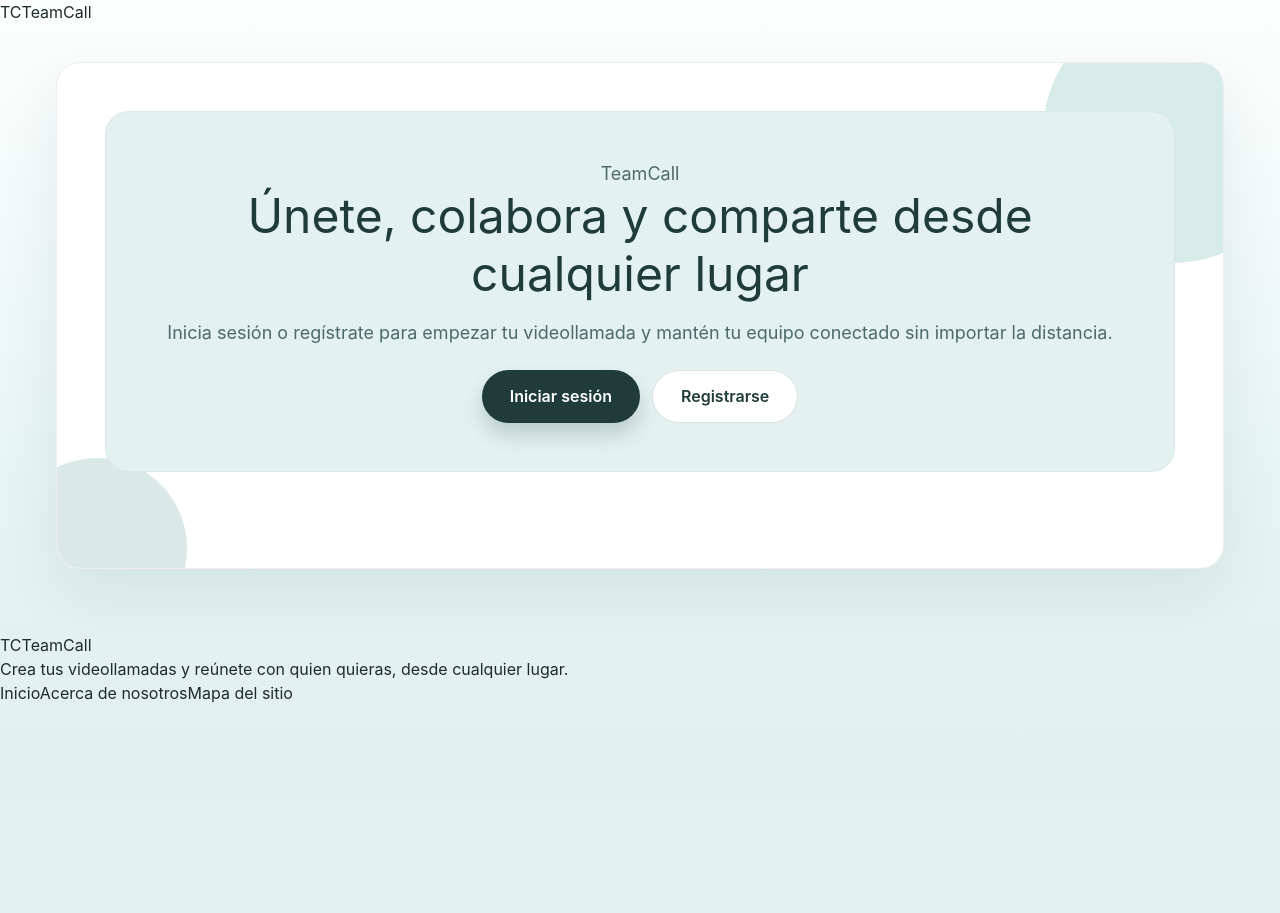
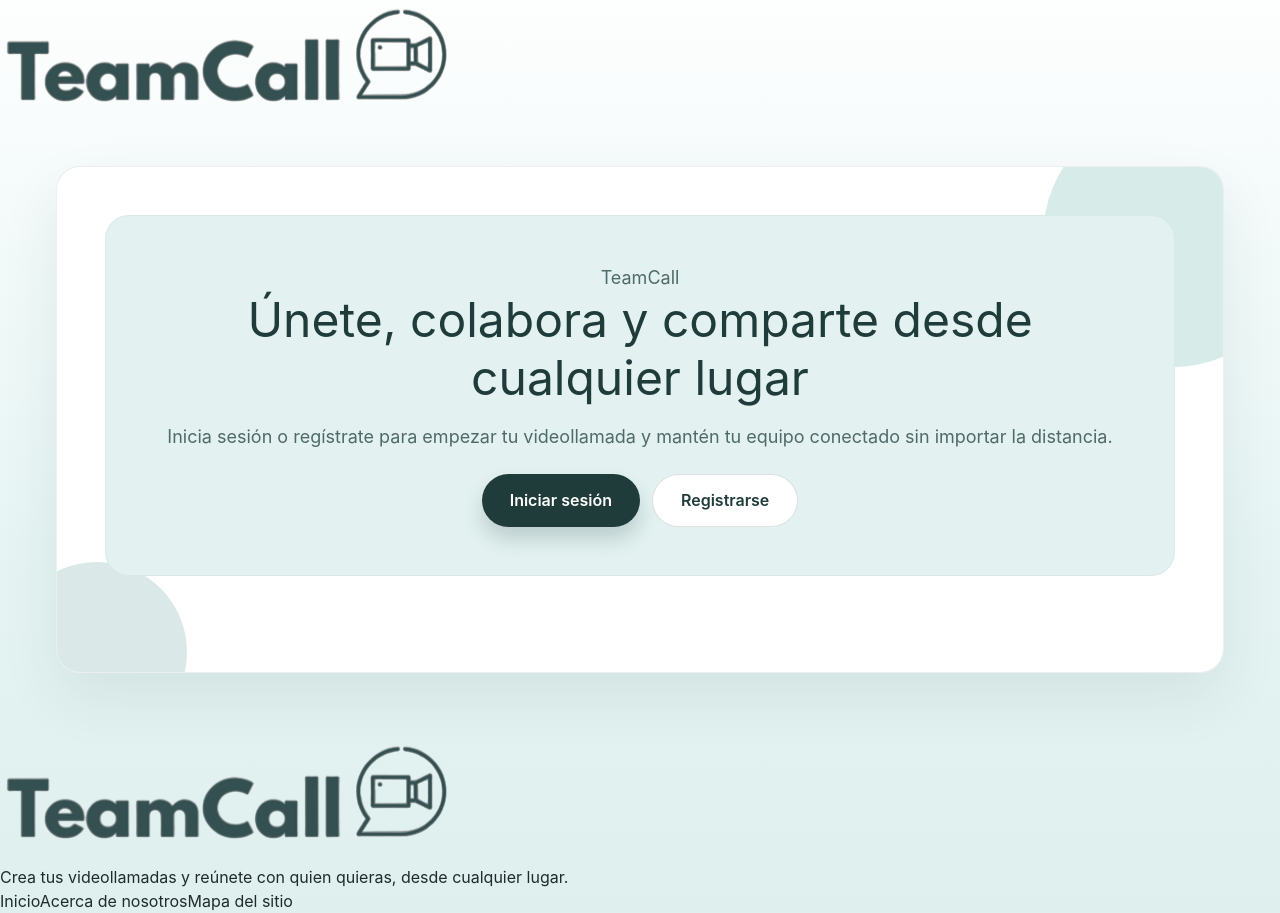
Before and after one commit to MP3-Plataforma-de-Videoconferencias/MP3-client, a React (Vite) app: page / in a window 1280 px wide. Before the commit the page ends 800 px from the top, so only its background shows below. Built offline with nearby package versions, Linux system fonts and the light colour scheme; no server answers.

Commit message:
The logo is added

```diff
--- a/src/components/layout/Footer.tsx
+++ b/src/components/layout/Footer.tsx
@@ -1,26 +1,26 @@
 import { Link } from 'react-router-dom'
 import { ROUTES } from '@utils/constants'
+import TeamCall from '../../assets/teamcall.png'
 
 /**
  * Footer component with sitemap
- * @returns {JSX.Element} Footer component
+ * @returns {JSX.Element}
  */
 export function Footer(): JSX.Element {
   return (
     <footer className="mt-auto bg-[#cfe6e3] text-[#1f3c3a]">
-      <div className="mx-auto flex max-w-6xl flex-col gap-6 px-4 py-8 sm:flex-row sm:items-center sm:justify-between">
-        <div>
-          <div className="flex items-center gap-2 text-xl font-semibold">
-            <span className="inline-flex h-10 w-10 items-center justify-center rounded-full bg-white text-lg">
-              TC
-            </span>
-            TeamCall
-          </div>
-          <p className="mt-2 max-w-sm text-sm text-[#395b59]">
+      <div className="mx-auto flex max-w-6xl flex-col gap-6 px-4 py-8 sm:flex-row sm:items-start sm:justify-between">
+
+        <div className="flex flex-col items-center sm:items-start">
+          <img
+            src={TeamCall}
+            alt="TeamCall Logo"
+            className="w-50 h-50 sm:w-50 sm:h-10 object-contain"
+          />
+          <span className="text-center sm:text-left text-sm sm:text-base text-[#395b59] leading-tight max-w-xs mt-1">
             Crea tus videollamadas y reúnete con quien quieras, desde cualquier lugar.
-          </p>
+          </span>
         </div>
-
         <div className="flex flex-col gap-2 text-sm font-semibold sm:items-end">
           <Link className="hover:underline" to={ROUTES.HOME}>
             Inicio
--- a/src/components/layout/Header.tsx
+++ b/src/components/layout/Header.tsx
@@ -1,5 +1,6 @@
 import { Link } from 'react-router-dom'
 import { ROUTES } from '@utils/constants'
+import TeamCall from '../../assets/teamcall.png'
 
 /**
  * Header component with navigation menu
@@ -10,10 +11,11 @@ export function Header(): JSX.Element {
     <header className="border-b border-[#9fbcba] bg-[#cfe6e3]/90 backdrop-blur">
       <nav className="mx-auto flex max-w-6xl px-4 py-4 text-[#1f3c3a]">
         <Link to={ROUTES.HOME} className="flex items-center gap-2 text-xl font-semibold">
-          <span className="inline-flex h-10 w-10 items-center justify-center rounded-full bg-white text-lg">
-            TC
-          </span>
-          TeamCall
+          <img
+            src={TeamCall}
+            alt="TeamCall Logo"
+            className="w-50 h-50 sm:w-50 sm:h-10 object-contain"
+          />
         </Link>
       </nav>
     </header>
--- a/src/pages/HomePage.tsx
+++ b/src/pages/HomePage.tsx
@@ -1,22 +1,29 @@
 import { Link } from 'react-router-dom'
 import { ROUTES } from '@utils/constants'
 
-/**
- * Home page component
- * Displays the main landing page with sitemap
- * @returns {JSX.Element} Home page component
- */
 export function HomePage(): JSX.Element {
   return (
     <div className="page-shell page-shell--wide flex justify-center">
-      <section className="bubble-panel max-w-4xl w-full text-center">
-        <div className="landing-card">
-          <p className="text-sm font-semibold uppercase tracking-[0.2em] text-[#5a7b79]">TeamCall</p>
-          <h1>Únete, colabora y comparte desde cualquier lugar</h1>
-          <p className="text-base">
+      <section className="bubble-panel max-w-4xl w-full h-[520px] text-center relative overflow-hidden rounded-2xl">
+        <span className="absolute w-[260px] h-[260px] top-[-60px] right-[-80px] rounded-full bg-[rgba(188,222,219,0.6)] z-0 shadow-[0_8px_32px_rgba(108,166,163,0.3)]"></span>
+        <span className="absolute w-[140px] h-[140px] bottom-[-10px] left-[-20px] rounded-full bg-[rgba(108,166,163,0.25)] z-0 shadow-[0_8px_24px_rgba(108,166,163,0.25)]"></span>
+
+        <div className="absolute inset-0 flex items-center justify-center">
+
+      <div className="landing-card flex flex-col items-center text-center space-y-6 p-8 sm:p-12 rounded-2xl bg-[var(--color-brand-lighter)] border border-[rgba(31,60,58,0.05)] relative z-10 shadow-[0_10px_40px_rgba(31,60,58,0.08),0_2px_8px_rgba(31,60,58,0.06)]">
+            <p className="text-sm sm:text-base font-extrabold uppercase tracking-widest text-[var(--color-brand-light)] leading-relaxed">
+              TeamCall
+            </p>
+
+            <h1 className="text-3xl sm:text-4xl md:text-5xl font-bold leading-snug text-[var(--color-brand)]">
+              Únete, colabora y comparte desde cualquier lugar
+            </h1>
+
+            <p className="text-base sm:text-lg text-[var(--color-muted)] max-w-xl leading-relaxed">
               Inicia sesión o regístrate para empezar tu videollamada y mantén tu equipo conectado sin importar la distancia.
             </p>
-          <div className="cta-group justify-center">
+
+            <div className="cta-group flex flex-col sm:flex-row gap-4 mt-4 justify-center w-full">
               <Link className="cta-button cta-button--primary" to={ROUTES.LOGIN}>
                 Iniciar sesión
               </Link>
@@ -25,7 +32,7 @@ export function HomePage(): JSX.Element {
               </Link>
             </div>
           </div>
-
+        </div>
       </section>
     </div>
   )
```
Also changed, not shown: src/assets/teamcall.png (added). Lines whose indentation alone changed are shown as unchanged.
